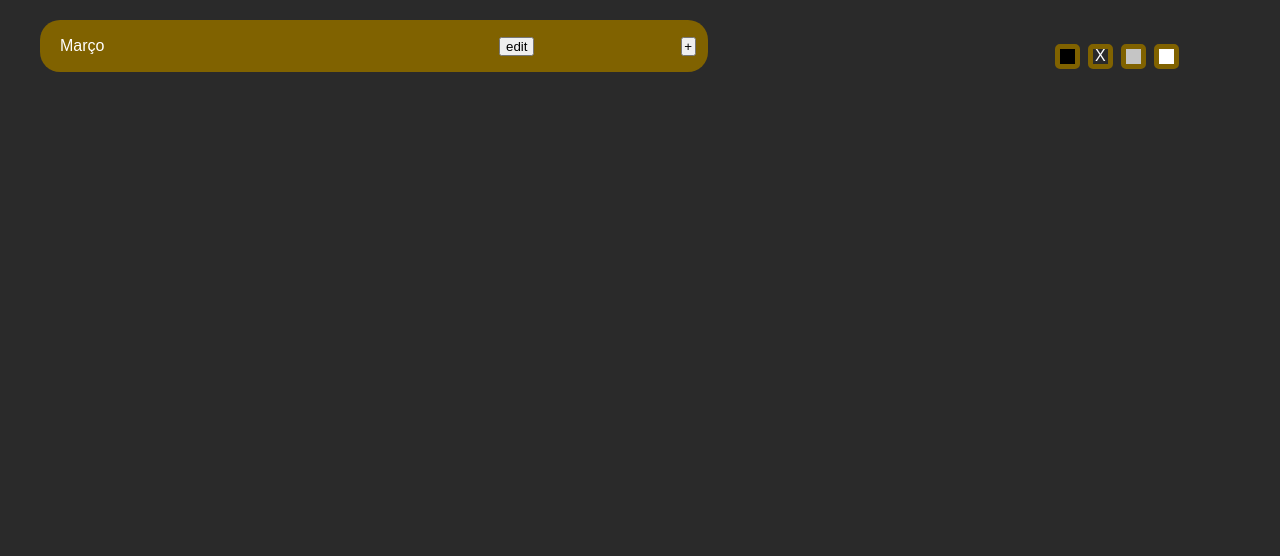
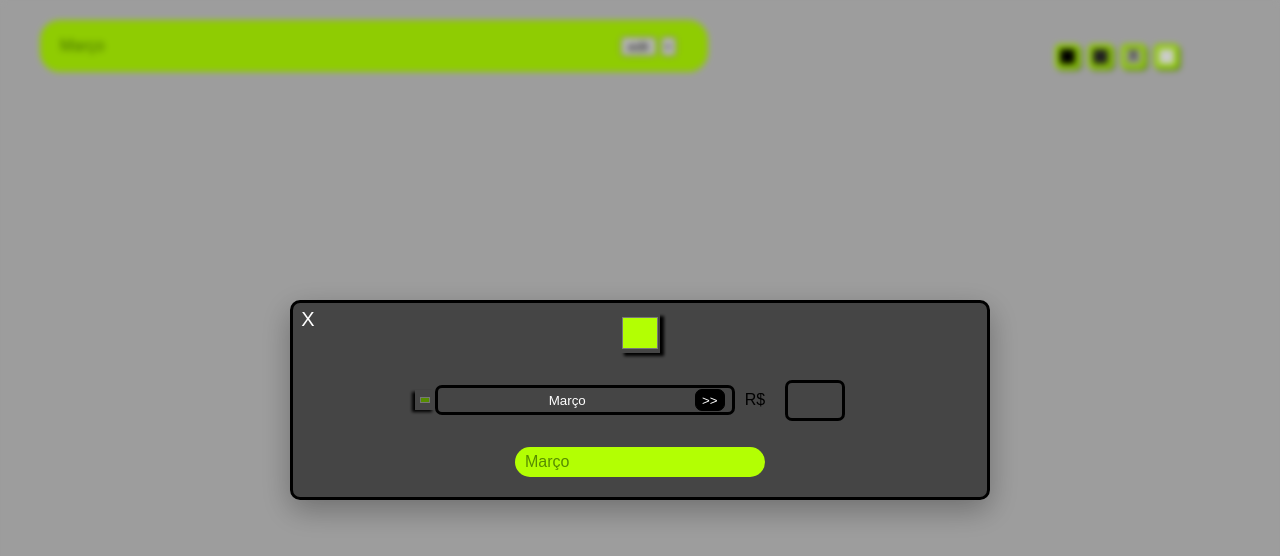
Before and after one commit to LuanFazolimMurolo/MoneyTree, a plain HTML site: page dashboard.html in a window 1280 px wide. Both pictures are taken after a click on the button "edit". Drawn offline with Linux system fonts and the light colour scheme.

Commit message:
valores_estudo_hud

```diff
--- a/script.js
+++ b/script.js
@@ -127,10 +127,10 @@ const tema_cores = [
     tema_white
   ]
 
-let cor_atual = tema_soft_dark
+  let cor_atual = tema_soft_light
   let tema_atual = cor_atual
   let cor_topo
-
+  let cor_topo_2
   const lista_tema = document.getElementById("cores_lista")
   const atual_tema = document.getElementById("cor_atual")
 
@@ -141,7 +141,7 @@ const atual_tema = document.getElementById("cor_atual")
 
   // lista inicial
   let lista = [
-  { id: 1, categoria: 0, color: "#806200", parent_id: null, nome: "Março",text_color: "#ffffff"}/*,
+    { id: 1, categoria: 0, color: "#b3ff03", parent_id: null, nome: "Março",text_color: "#578d00", valor: 0}/*,
     { id: 2, categoria: 1, color: "red", parent_id: 1, nome: "Lazer"},
     { id: 3, categoria: 2, color: "red", parent_id: 2, nome: "Shows"},
     { id: 4, categoria: 1, color: "blue", parent_id: 1, nome: "Dispezas"},
@@ -159,7 +159,25 @@ function montarArvore(lista, parentId = null, seen = new Set()) {
   }
 
   let arvore = montarArvore(lista);
+  arvore.forEach(raiz=>{
+    calcularSomas(raiz)
+  })
   console.log(arvore);
+function calcularSomas(item){
+
+    if(!item.filhos || item.filhos.length === 0){
+      return item.valor || 0
+    }
+
+    let soma = 0
+
+    item.filhos.forEach(filho=>{
+      soma += calcularSomas(filho)
+    })
+
+    item.valor = soma
+    return soma
+}
 
   function criarItens(arvore) {
     calcularLayout(arvore);
@@ -170,13 +188,16 @@ function criarItens(arvore) {
     itens.forEach(item => {
       let col = document.getElementById("coluna_" + item.categoria);
       let div = document.createElement("div");
-    div.id = `id_${item.id}_cat_${item.categoria}_parent_${item.parent_id}_color_${item.color}_text-color_${item.text_color}`;
+      div.id = `id_${item.id}_cat_${item.categoria}_parent_${item.parent_id}_color_${item.color}_text-color_${item.text_color}_nome_${item.nome}`;
       div.className = "item_" + item.categoria;
       div.style.color = item.text_color
       div.style.background = item.color
       let texto = document.createElement("span")
       texto.className = "texto_item"
       texto.textContent = item.nome
+
+      col.appendChild(div);
+
 
       div.appendChild(texto)
 
@@ -185,15 +206,29 @@ function criarItens(arvore) {
         maxY = Math.max(maxY, item.y);
       }else{
         cor_topo = item.color
+        cor_topo_2 = item.text_color
       }
+
+
+
+
+      let div_botoes = document.createElement("div")
+      div_botoes.style.display = "flex"
+      div_botoes.style.gap = "5px"
+      div_botoes.style.marginLeft = "auto"
+      div_botoes.style.paddingRight = "20px"
+
+      div.appendChild(div_botoes)
+
 
       let edit = document.createElement("button")
       //edit.style.background =
+      edit.id = "edit-" + div.id;
       edit.style.width ="35px"
-    edit.style.marginLeft = "auto"
       edit.textContent = "edit"
+      edit.addEventListener("click", () => Hud_addList(edit.id));
 
-    div.appendChild(edit);
+      div_botoes.appendChild(edit);
 
       if (item.categoria != 3) {
         let mais = document.createElement("button");
@@ -202,15 +237,14 @@ function criarItens(arvore) {
         mais.textContent = "+";
         mais.style.marginLeft = "auto";
         mais.style.cursor = "pointer";
-      mais.addEventListener("click", () => Hud_addList(div.id));
+        mais.addEventListener("click", () => Hud_addList(mais.id));
 
-      div.appendChild(mais);
+        div_botoes.appendChild(mais);
       }
 
 
 
 
-    col.appendChild(div);
     });
 
 
@@ -258,6 +292,8 @@ function achatarArvore(arvore, itens = []) {
   function addList(id_co,color_inp,nome_inp,text_color_inp) {
 
     console.log(nome_inp+ color_inp)
+    let codificar_ed_ma = id_co.split("-")
+    let ed_ma = codificar_ed_ma[0]
     let codificar = id_co.split("_");
     let id = codificar[1];
     let cat = parseInt(codificar[3]);
@@ -269,7 +305,7 @@ function addList(id_co,color_inp,nome_inp,text_color_inp) {
 
     console.log(`id ${id} - cat ${cat} - parent ${parent_id}`);
     id_geral += 1;
-
+    if (ed_ma === "mais"){
       lista.push({
         id: id_geral,
         categoria: cat + 1,
@@ -278,8 +314,51 @@ function addList(id_co,color_inp,nome_inp,text_color_inp) {
         nome:nome_inp,
         text_color:text_color_inp
       });
+      }else{
 
+  let item = lista.find(i => i.id == id)
+
+  let descendentes = pegarDescendentes(id)
+
+  // atualiza o item editado
+  item.nome = nome_inp
+  item.color = color_inp
+  item.text_color = text_color_inp
+
+  if (cat > 0){
+
+    // atualiza todos os filhos
+    descendentes.forEach(filho => {
+      filho.color = color_inp
+      filho.text_color = text_color_inp
+    })
+
+  }else{
+
+    // categoria 0 (topo)
+    cor_topo = color_inp
+    cor_topo_2 = text_color_inp
+
+    // atualiza visual do seletor de cores
+    document.querySelectorAll(".cor_item").forEach(el => {
+       el.style.border = `5px solid ${cor_topo}`
+      el.style.boxShadow = `1px 1px ${cor_topo_2}`
+    })
+
+    }
+
+  }
+      function pegarDescendentes(idPai){
+        let filhos = lista.filter(i => i.parent_id == idPai)
+
+        filhos.forEach(filho => {
+          filhos = filhos.concat(pegarDescendentes(filho.id))
+        })
+
+        return filhos
+      }
     arvore = montarArvore(lista);
+
     console.log(lista);
 
     limparTela();
@@ -295,10 +374,12 @@ function limparTela() {
 
   function Hud_addList(id_co){
       let codificar = id_co.split("_");
+      let codificar_ed_ma = id_co.split("-")
+      let ed_ma = codificar_ed_ma[0]
       let cat = parseInt(codificar[3]);
-
       let color = codificar[7];
       let text_color = codificar[9]
+      let nome = codificar[11]
 
       if(document.getElementById("overlay_hud_addList")) return;
       let div = document.createElement("div")
@@ -325,6 +406,10 @@ function Hud_addList(id_co){
       texto_previa.id = "texto_previa"
 
       texto_previa.textContent = "Abc123"
+      if (ed_ma === "edit"){
+          texto_previa.textContent = nome
+
+      }
       div_previa.appendChild(texto_previa)
       //input color
       let btn_color = document.createElement("input")
@@ -349,7 +434,7 @@ function Hud_addList(id_co){
       btn_text_color.id = "text_color_hud_addList"
       btn_text_color.value = text_color
 
-    if (cat > 0){
+      if ((cat > 0 && ed_ma === "mais") || (cat > 1 && ed_ma === "edit")){
         btn_color.disabled = true
         btn_text_color.disabled = true
 
@@ -363,6 +448,9 @@ function Hud_addList(id_co){
       //input nome
       let btn_nome = document.createElement("input")
       btn_nome.type = "text"
+      if (ed_ma === "edit"){
+            btn_nome.value = nome
+      }
       btn_nome.addEventListener("input", () => {
       let texto = btn_nome.value
       texto_previa.textContent = texto})
@@ -382,6 +470,23 @@ function Hud_addList(id_co){
         }
         })
 
+      //input valor
+      let campo_valor = document.createElement("div")
+      campo_valor.className = "campo_valor"
+      campo_valor.style.display = "flex"
+      campo_valor.style.alignItems = "center"
+      let valor = document.createElement("input")
+      valor.className = "valor"
+      valor.type = "text"
+
+      let moeda = document.createElement("span")
+      moeda.textContent = "R$"
+
+
+      campo_valor.appendChild(moeda)
+      campo_valor.appendChild(valor)
+
+
 
 
 
@@ -393,6 +498,8 @@ function Hud_addList(id_co){
 
       div_hud.appendChild(btn_nome)
       div_hud.appendChild(btn_confirm)
+
+      div_hud.appendChild(campo_valor)
 
       div_hud.appendChild(div_previa)
 
@@ -435,6 +542,7 @@ tema_cores.forEach(cor => {
       item.className = "cor_item"
       item.style.background = cor
       item.style.border = `5px solid ${cor_topo}`
+      item.style.boxShadow = `1.5px 1.5px ${cor_topo_2}`
       item.style.color = corContraste(cor)
       if (cor == cor_atual){
         item.textContent = "X"
--- a/style.css
+++ b/style.css
@@ -7,7 +7,7 @@
 body{
   display: f;
   text-align: center;
-  background-color: #2a2a2a;
+  background-color: #c5c5c5;
   margin: 0;
   padding: 20px;
   position: relative;
@@ -129,6 +129,24 @@ body{
 
 .hidden_hud_addList{
   display: none;
+
+}
+
+.campo_valor{
+
+  margin-left: 20px;
+}
+.valor{
+  max-width: 60px;
+  padding: 1px;
+  margin: 20px;
+  cursor: pointer;
+  color: white;
+  border: 3px solid black;
+  background-color: #47474779;
+  border-radius: 7px;
+  text-align: center;
+  padding: 10px;
 
 }
 
```
Lines whose indentation alone changed are shown as unchanged.
